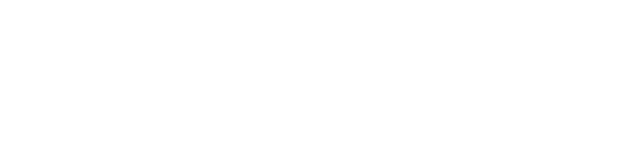
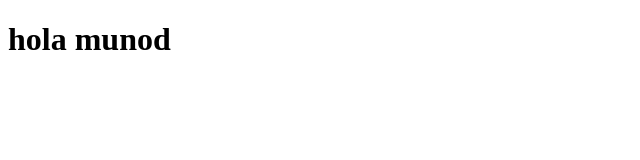
Before and after one commit to vicoyes/yogaesmas-pattern, a plain HTML site: page index.html in a window 1280 px wide. Shown: the whole page, without its empty margins (0-640 px from the left). Drawn offline with Linux system fonts and the light colour scheme.

Commit message:
agregando h1

```diff
--- a/index.html
+++ b/index.html
@@ -7,6 +7,7 @@
     <title>Document</title>
 </head>
 <body>
+    <h1>hola munod</h1>
 
 </body>
 </html>
```
